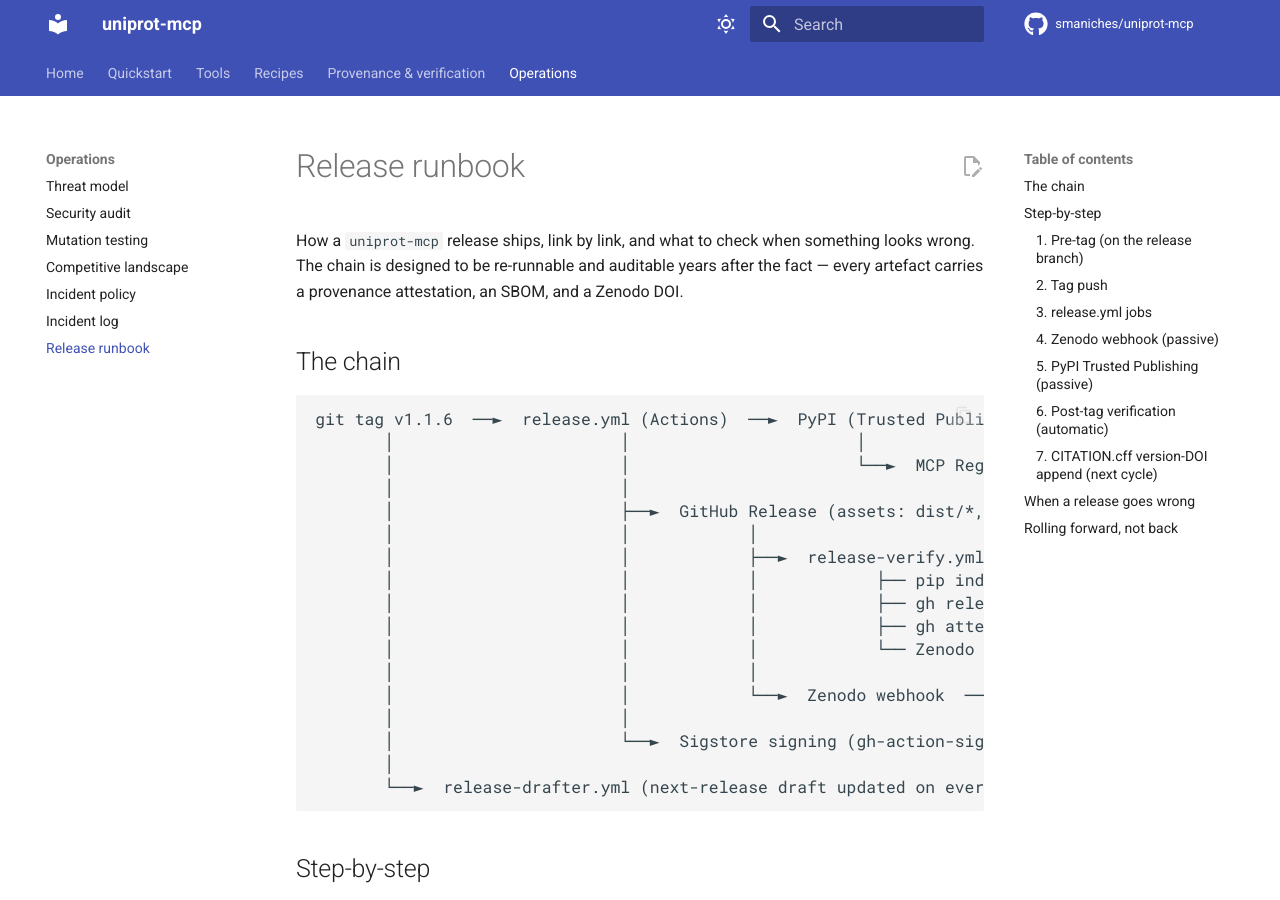
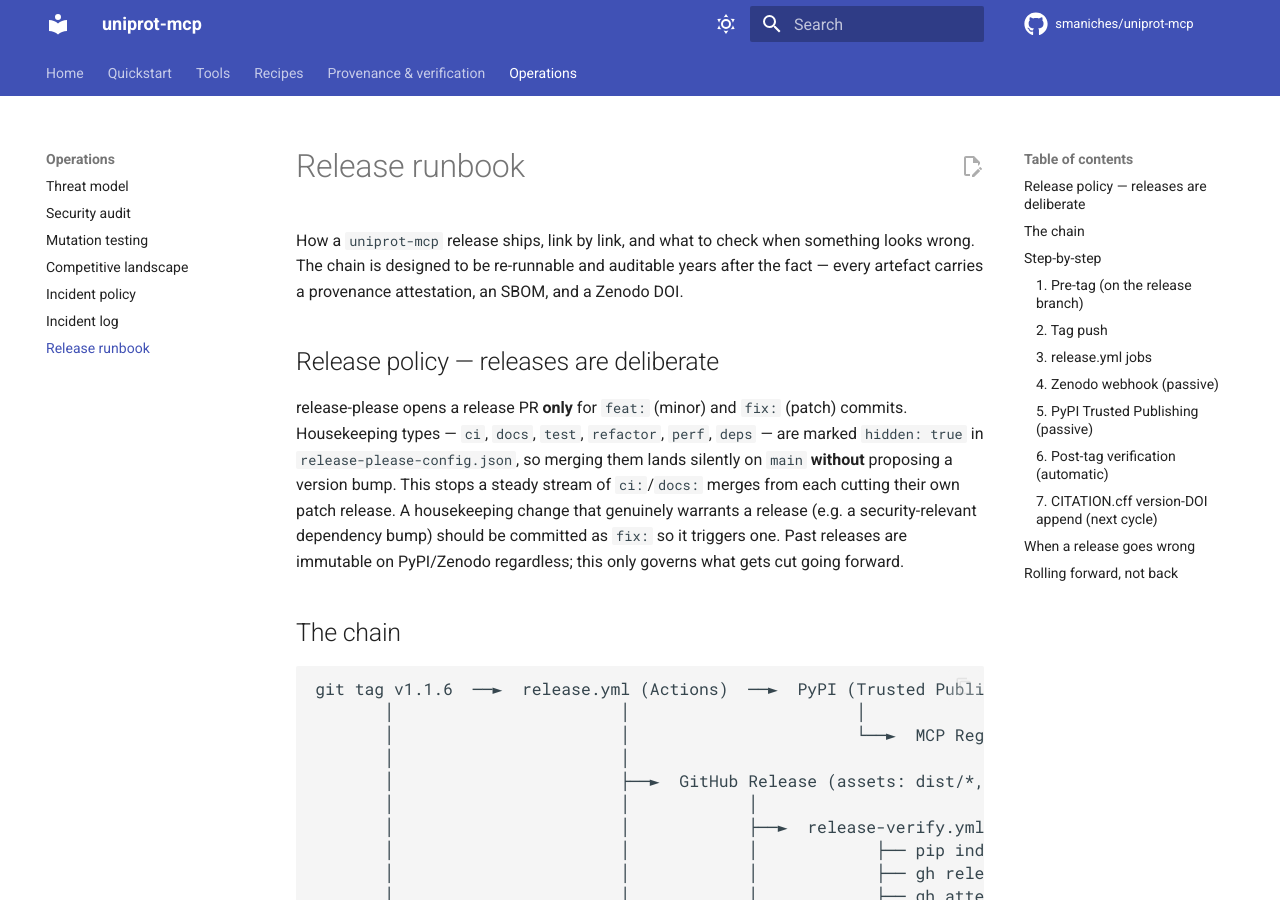
Before and after one commit to smaniches/uniprot-mcp, an MkDocs documentation site: the page built from docs/RELEASE.md, in a window 1280 px wide and 900 px high. Built offline with MkDocs 1.6.1 and Material for MkDocs 9.7.7, drawn with Linux system fonts in a browser that asks for light colours; comment, search, counter and statistics services are not loaded.

Commit message:
chore(release-please): only cut releases on feat/fix, not housekeeping (#124)
release-please was configured with every changelog-section non-hidden,
so ci:/docs:/test:/refactor:/perf:/deps: merges each opened their own
patch release PR (the ci: integration fix cut 1.2.4; the ci: registry
automation cut 1.2.5). This marks all non-feat/fix sections hidden:true,
so those merges land silently on main; only feat:/fix: now propose a
release. A housekeeping change that genuinely warrants a release should
be committed as fix:. Past releases stay immutable; this governs future
cuts only. Policy documented under "Release policy" in docs/RELEASE.md.


Claude-Session: https://claude.ai/code/session_01Xa84rZLJ9UGnx7kZqGicDX

Co-authored-by: Claude <noreply@anthropic.com>

```diff
--- a/docs/RELEASE.md
+++ b/docs/RELEASE.md
@@ -4,6 +4,19 @@ How a `uniprot-mcp` release ships, link by link, and what to check
 when something looks wrong. The chain is designed to be re-runnable
 and auditable years after the fact — every artefact carries a
 provenance attestation, an SBOM, and a Zenodo DOI.
+
+## Release policy — releases are deliberate
+
+release-please opens a release PR **only** for `feat:` (minor) and
+`fix:` (patch) commits. Housekeeping types — `ci`, `docs`, `test`,
+`refactor`, `perf`, `deps` — are marked `hidden: true` in
+`release-please-config.json`, so merging them lands silently on `main`
+**without** proposing a version bump. This stops a steady stream of
+`ci:`/`docs:` merges from each cutting their own patch release. A
+housekeeping change that genuinely warrants a release (e.g. a
+security-relevant dependency bump) should be committed as `fix:` so it
+triggers one. Past releases are immutable on PyPI/Zenodo regardless;
+this only governs what gets cut going forward.
 
 ## The chain
 
```
Also changed, not shown: release-please-config.json (+6 -6 lines).
